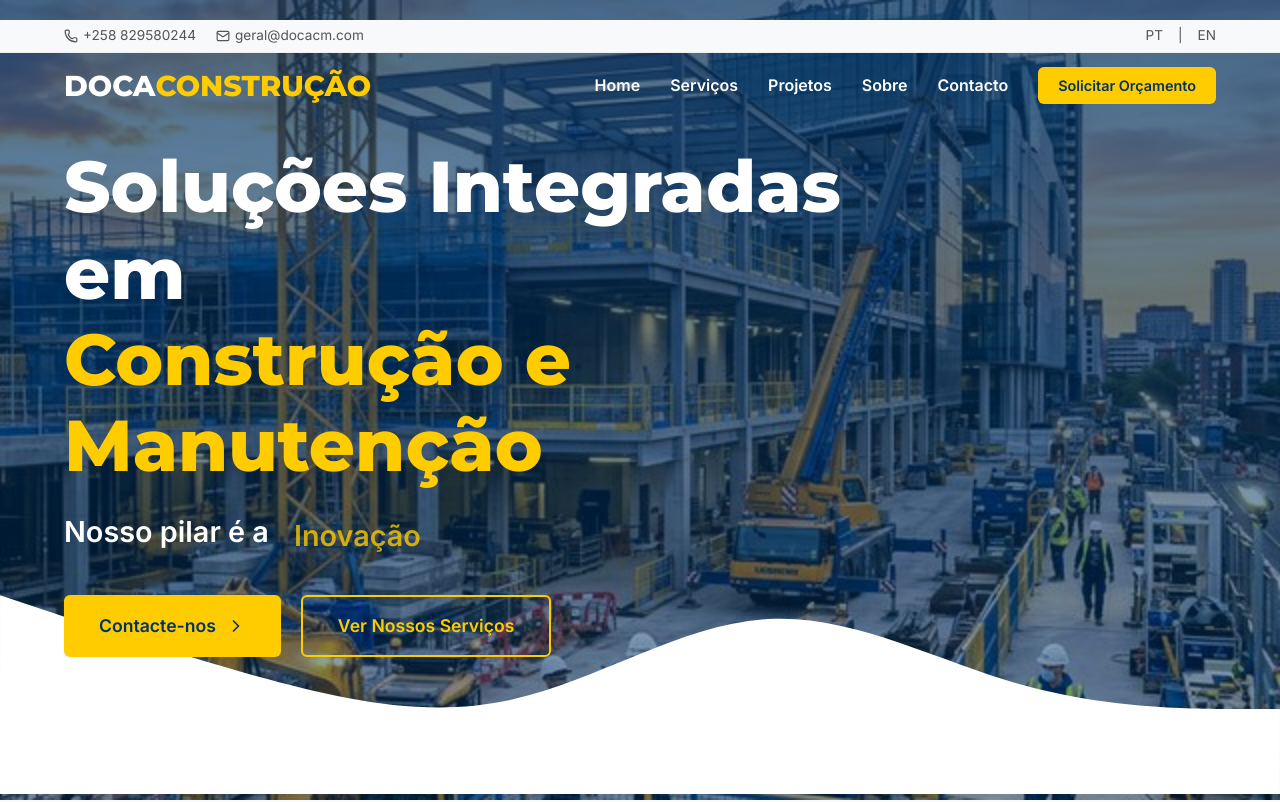
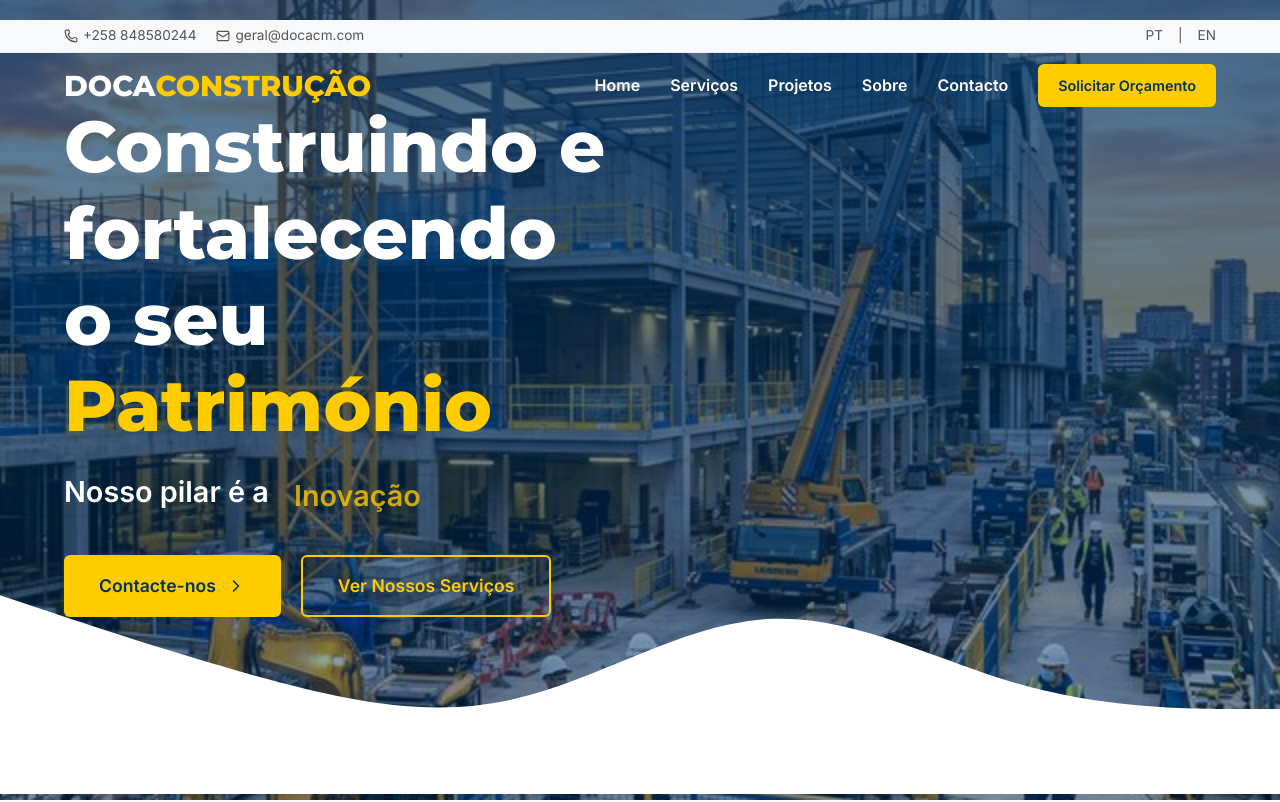
Before and after one commit to afonsoDomingos/doca, a React (Vite) app: page / in a window 1280 px wide. Shown: the top 802 px of the page. Built offline with nearby package versions, Linux system fonts and the light colour scheme.

Commit message:
feat(hero): make title dynamic, lift buttons to avoid white wave overlapping and add Whatsapp links

```diff
--- a/src/components/Header.jsx
+++ b/src/components/Header.jsx
@@ -48,9 +48,9 @@ const Header = () => {
         }}>
           <div className="container" style={{ display: 'flex', justifyContent: 'space-between', alignItems: 'center' }}>
             <div style={{ display: 'flex', gap: '20px' }}>
-              <span style={{ display: 'flex', alignItems: 'center', gap: '5px' }}>
-                <Phone size={14} /> +258 829580244
-              </span>
+              <a href="https://wa.me/258848580244" target="_blank" rel="noopener noreferrer" style={{ display: 'flex', alignItems: 'center', gap: '5px' }}>
+                <Phone size={14} /> +258 848580244
+              </a>
               <span style={{ display: 'flex', alignItems: 'center', gap: '5px' }}>
                 <Mail size={14} /> geral@docacm.com
               </span>
@@ -102,9 +102,15 @@ const Header = () => {
               </li>
             ))}
             <li>
-              <button className="btn btn-primary" style={{ padding: '10px 20px', fontSize: '0.9rem' }}>
+              <a
+                href="https://wa.me/258848580244"
+                target="_blank"
+                rel="noopener noreferrer"
+                className="btn btn-primary"
+                style={{ padding: '10px 20px', fontSize: '0.9rem' }}
+              >
                 Solicitar Orçamento
-              </button>
+              </a>
             </li>
           </ul>
         </nav>
@@ -150,9 +156,15 @@ const Header = () => {
                 </li>
               ))}
               <li style={{ marginTop: '20px' }}>
-                <button className="btn btn-primary" style={{ width: '100%' }}>
+                <a
+                  href="https://wa.me/258848580244"
+                  target="_blank"
+                  rel="noopener noreferrer"
+                  className="btn btn-primary"
+                  style={{ width: '100%', display: 'block', textAlign: 'center' }}
+                >
                   Solicitar Orçamento
-                </button>
+                </a>
               </li>
             </ul>
           </motion.nav>
--- a/src/components/Hero.jsx
+++ b/src/components/Hero.jsx
@@ -29,6 +29,44 @@ const RotatingText = () => {
   );
 };
 
+const DynamicTitle = () => {
+  const titles = [
+    <>Soluções Integradas <br /> em <span style={{ color: 'var(--accent-yellow)' }}>Construção e</span> <br /><span style={{ color: 'var(--accent-yellow)' }}>Manutenção</span></>,
+    <>Construindo e fortalecendo <br /> o seu <br /><span style={{ color: 'var(--accent-yellow)' }}>Património</span></>
+  ];
+  const [index, setIndex] = useState(0);
+
+  useEffect(() => {
+    const timer = setInterval(() => {
+      setIndex((prevIndex) => (prevIndex + 1) % titles.length);
+    }, 4500);
+    return () => clearInterval(timer);
+  }, []);
+
+  return (
+    <div style={{ minHeight: 'clamp(180px, 30vw, 300px)' }}>
+      <AnimatePresence mode="wait">
+        <motion.h1
+          key={index}
+          initial={{ opacity: 0, y: 20 }}
+          animate={{ opacity: 1, y: 0 }}
+          exit={{ opacity: 0, y: -20 }}
+          transition={{ duration: 0.6 }}
+          style={{
+            fontSize: 'clamp(2.5rem, 8vw, 4.5rem)',
+            marginBottom: '20px',
+            fontFamily: 'Montserrat',
+            fontWeight: '800',
+            lineHeight: '1.2'
+          }}
+        >
+          {titles[index]}
+        </motion.h1>
+      </AnimatePresence>
+    </div>
+  );
+};
+
 const Hero = () => {
   return (
     <section
@@ -54,18 +92,7 @@ const Hero = () => {
           transition={{ duration: 0.8 }}
           style={{ maxWidth: '800px' }}
         >
-          <motion.h1
-            style={{
-              fontSize: 'clamp(2.5rem, 8vw, 4.5rem)',
-              marginBottom: '20px',
-              fontFamily: 'Montserrat',
-              fontWeight: '800',
-              lineHeight: '1.2'
-            }}
-          >
-            Soluções Integradas em <br />
-            <span style={{ color: 'var(--accent-yellow)' }}>Construção e Manutenção</span>
-          </motion.h1>
+          <DynamicTitle />
 
           <div style={{
             fontSize: 'clamp(1.2rem, 3vw, 1.8rem)',
@@ -78,9 +105,11 @@ const Hero = () => {
             Nosso pilar é a <RotatingText />
           </div>
 
-          <div style={{ display: 'flex', gap: '20px', flexWrap: 'wrap' }}>
+          <div style={{ display: 'flex', gap: '20px', flexWrap: 'wrap', marginBottom: '80px' }}>
             <motion.a
-              href="#contacto"
+              href="https://wa.me/258848580244"
+              target="_blank"
+              rel="noopener noreferrer"
               whileHover={{ scale: 1.05 }}
               whileTap={{ scale: 1 }}
               className="btn btn-primary"
```
